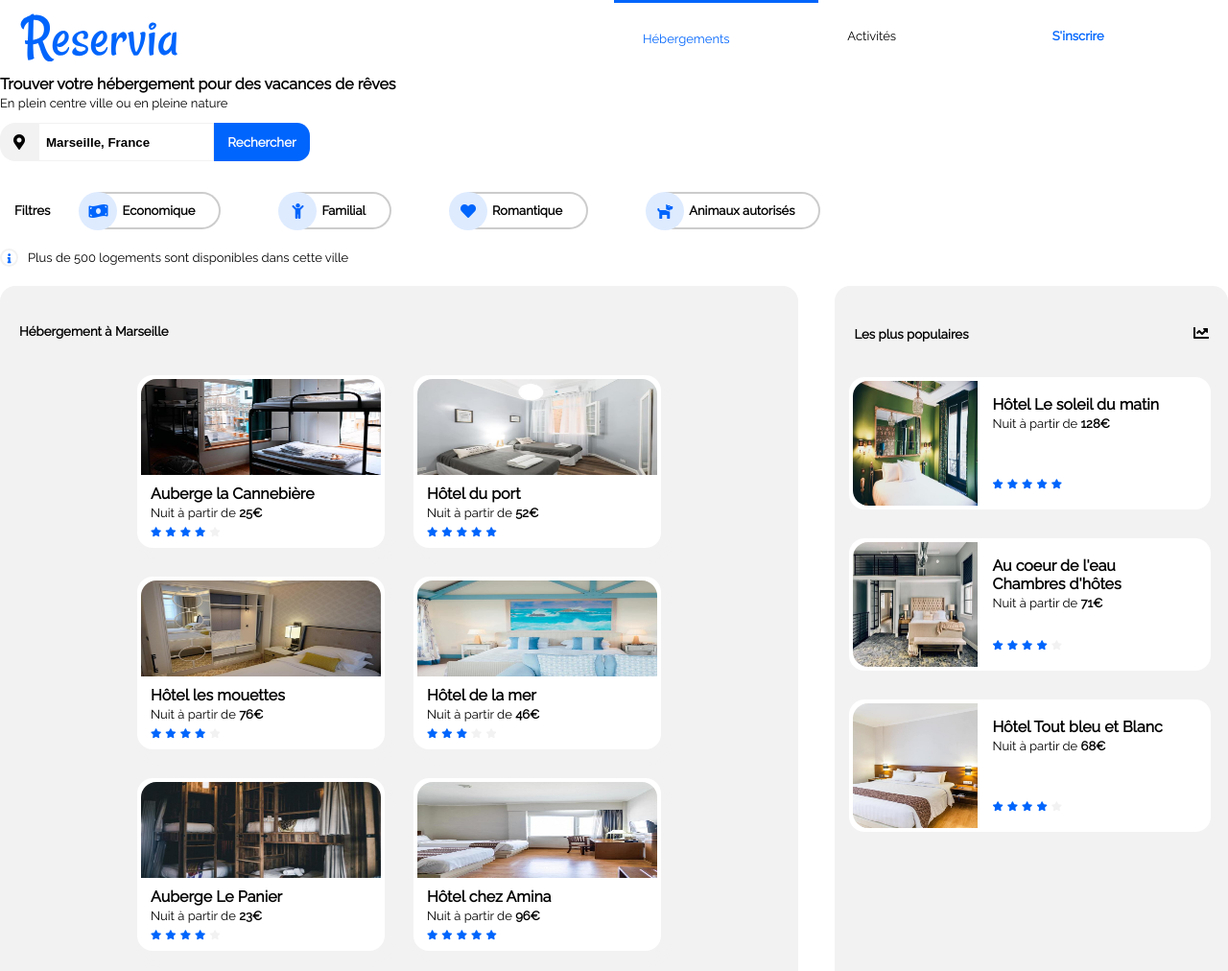
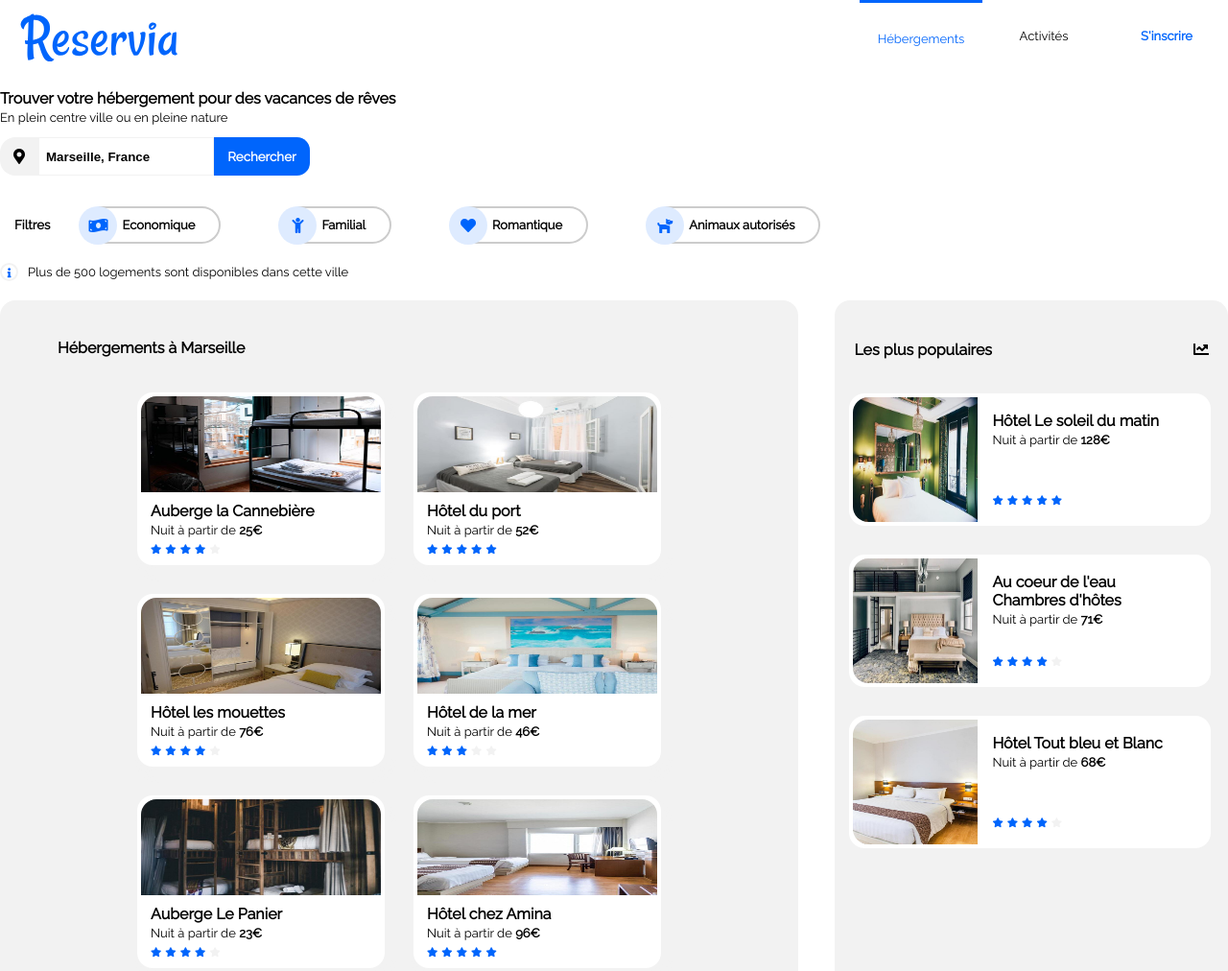
Before and after one commit to AlexMero/AlexisRodrigues_2_06052021, a plain HTML site: page index.html in a window 1280 px wide. Shown: the top 1012 px of the page at 96% size. Drawn offline with Linux system fonts and the light colour scheme.

Commit message:
Alignement texte header suite a modification CSS

```diff
--- a/index.html
+++ b/index.html
@@ -105,7 +105,7 @@
     <div id="divContainerHebergementPopulaire">
         <!--Section affichant les résultats de recherche lié à l'hébergement-->
         <section id="sectionHebergement">
-            <h5 id="hHebergement" class="fontBold">Hébergement à Marseille</h5>
+            <h4 id="hHebergement" class="fontBold">Hébergements à Marseille</h4>
             <div id="divContainerResultatHebergement">
                 <a href="#sectionHebergement">
                     <div class="divResultatHebergement boxShadow">
@@ -197,10 +197,10 @@
 
         <!--Section affichant les résultats de recherche lié à la popularité-->
         <section id="sectionPopulaire">
-            <span id="hPopulaireContent">
-                <h5 class="fontBold">Les plus populaires</h5>
+            <div id="hPopulaireContent">
+                <h4 class="fontBold">Les plus populaires</h4>
                 <i class="fas fa-chart-line"></i>
-            </span>
+            </div>
             <div id="divContainerResultatPopulaire">
                 <a href="#sectionPopulaire">
                     <div class="divResultatPopulaire">
--- a/style.css
+++ b/style.css
@@ -7,10 +7,13 @@ body {
     display: grid;
     grid-template-rows: repeat(2, auto);
     grid-template-columns: repeat(2, 50%);
-    grid-template-areas: "navLogo nav3" "nav1 nav2";
+    grid-template-areas:
+        "navLogo nav3"
+        "nav1 nav2";
     font-size: small;
     width: 100%;
     justify-content: space-between;
+    margin-bottom: 15px;
 }
 
 
@@ -21,8 +24,8 @@ body {
 }
 
 .divHeader{
-    padding: 30px 30px;
-
+    padding: 30px 0px;
+    text-align: center;
 }
 
 #imgLogo{
@@ -82,6 +85,14 @@ body {
     #navHeader2{
         border-bottom: none;
         grid-area: nav2;
+    }
+}
+
+@media screen AND (min-width:1000px) {
+    .navbarHeader{
+        grid-template-rows: repeat(1, auto);
+        grid-template-columns: repeat(10, calc(100%/10));
+        grid-template-areas: "navLogo . . . . . . nav1 nav2 nav3";
     }
 }
 
@@ -198,7 +209,7 @@ a{
 }
 
 .fontBold{
-    font-weight: bold;
+    font-weight: bolder;
 }
 
 .petitText{
@@ -242,12 +253,12 @@ a{
     background-color: white;
     border-radius: 1em;
     width: 100%;
-    margin-top: 20px;
 }
 
 @media screen AND (min-width:700px) {
     #sectionHebergement{
         background-color: #F2F2F2;
+        margin-top: 20px;
     }
 }
 
@@ -287,6 +298,16 @@ a{
     margin: 20px 20px;
 }
 
+@media screen AND (min-width:1000px) {
+    #hHebergement{
+        margin-left: 60px;
+    }
+    #spanAfficherPlus{
+        margin: 20px 60px;
+    }
+}
+
+
 #divContainerResultatHebergement{
     display: flex;
     flex-flow: row wrap;
@@ -319,10 +340,14 @@ a{
     background-color: #F2F2F2;
     width: 100%;
     max-width: 400px;
-    border-radius: 1em;
     margin-top: 20px;
 }
 
+@media screen AND (min-width:700px) {
+    #sectionPopulaire{
+        border-radius: 1em;
+    }
+}
 @media screen AND (min-width:1000px) {
     #sectionPopulaire{
         width: 32%;
```
